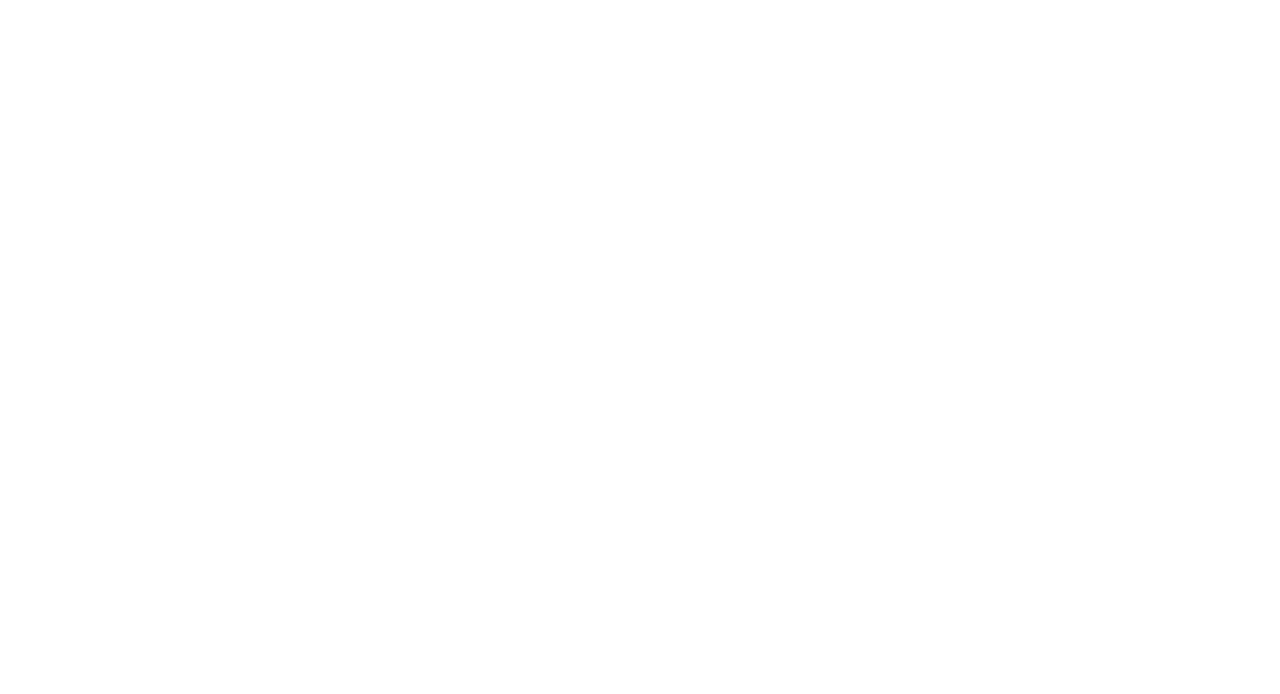
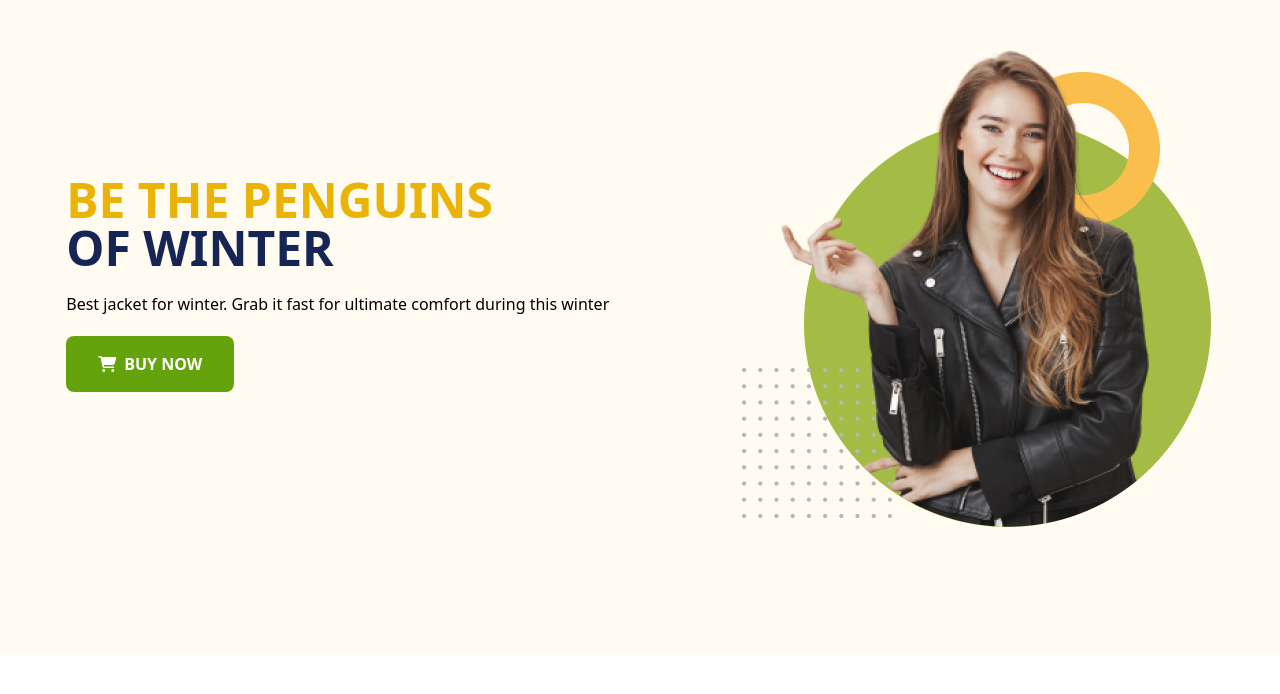
Before and after one commit to sabbir-islam/PenguFashion, a plain HTML site: page Index.html in a window 1280 px wide. Drawn offline with nearby package versions, Linux system fonts and the light colour scheme.

Commit message:
first commit

```diff
--- a/Index.html
+++ b/Index.html
@@ -3,9 +3,49 @@
 <head>
     <meta charset="UTF-8">
     <meta name="viewport" content="width=device-width, initial-scale=1.0">
-    <title>Document</title>
+    <title>Pengu Fashion</title>
+    <!-- tailwind link here  -->
+    <script src="https://cdn.tailwindcss.com"></script>
+    <script>
+        tailwind.config = {
+          theme: {
+            extend: {
+              colors: {
+                clifford: '#da373d',
+                bannerbg: '#FFFBF0',
+              }
+            }
+          }
+        }
+      </script>
+
+<script src="https://kit.fontawesome.com/1fb895dcbf.js" crossorigin="anonymous"></script>
 </head>
 <body>
+    <header>
+        <!-- Nav bar start from here  -->
 
+        <!-- Nav bar end from here  -->
+    </header>
+    <body>
+      <!-- Entry banner start here  -->
+      <header class="bg-bannerbg pb-32 pt-10 mx-3 sm:mx-0">
+        <div class="container mx-auto sm:flex items-center justify-around ">
+          <div class="space-y-5">
+            <h1 class="text-5xl uppercase font-bold ">
+              <span class="text-[#eab308]">Be the Penguins</span>
+              <br>
+              <span class="text-[#172554]">of Winter</span>
+            </h1>
+            <p>Best jacket for winter. Grab it fast for ultimate comfort during this winter</p>
+            <button class="bg-[#65a30d] uppercase py-4 px-8 text-white font-semibold rounded-lg cursor-pointer"><i class="fa-solid fa-cart-shopping me-2"></i>Buy Now</button>
+          </div>
+          <div class="">
+            <img src="images/model.png" alt="">
+          </div>
+        </div>
+      </header>
+      <!-- Entry banner end here  -->
+    </body>
 </body>
 </html>
--- /dev/null
+++ b/tailwind.config.js
@@ -0,0 +1,8 @@
+/** @type {import('tailwindcss').Config} */
+module.exports = {
+    content: ["./src/**/*.{html,js}"],
+    theme: {
+      extend: {},
+    },
+    plugins: [],
+  }
```
